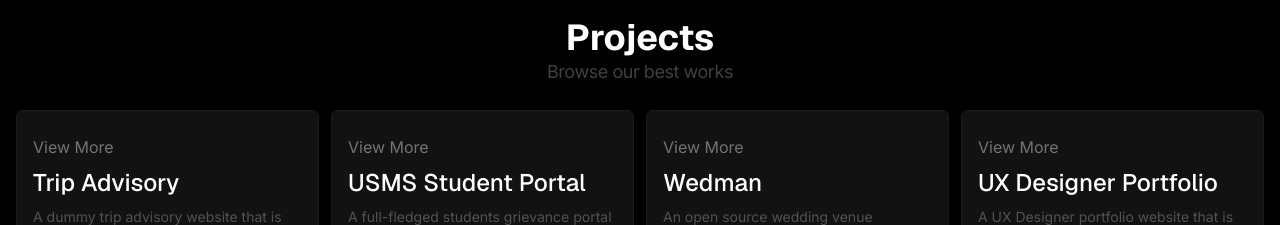
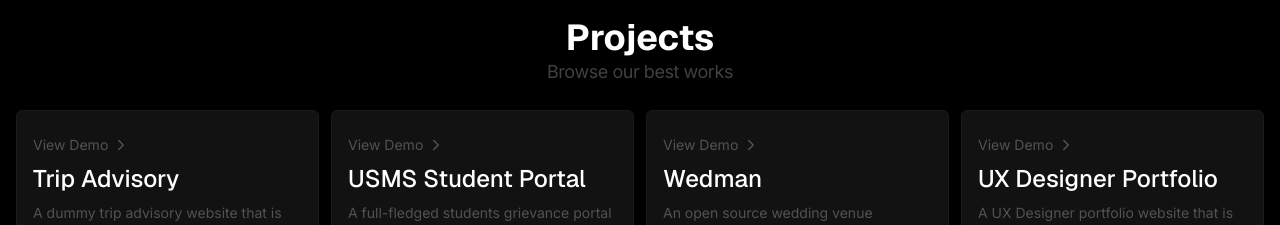
Before and after one commit to Codewith-ARK/arkiva-portfolio, a Next.js app: page / in a window 1280 px wide. Shown: the part 2320-2545 px from the top of the page. Built offline with nearby package versions, Linux system fonts and the light colour scheme.

Commit message:
[✨] added card link component

```diff
--- a/app/data/ProjectData.js
+++ b/app/data/ProjectData.js
@@ -24,7 +24,8 @@ const projects = [
     title: "UX Designer Portfolio",
     description: "A UX Designer portfolio website that is NOT responsive.",
     category: "Portfolio",
-    imgUrl: "/ux_designer_portfolio.png"
+    url: "",
+    imgUrl: "/ux_designer_portfolio.png",
   },
 ];
 
--- /dev/null
+++ b/components/CardLink.jsx
@@ -0,0 +1,15 @@
+import Link from 'next/link'
+import React from 'react'
+import { LuChevronRight } from 'react-icons/lu'
+
+export default function CardLink({text, url}) {
+  return (
+    <Link
+      className='link link-hover flex gap-1 items-center text-sm text-neutral-600 group-hover:text-neutral-500'
+      href={url}
+    >
+      {text}
+      <LuChevronRight className='relative left-0 group-hover:left-1 transition-all' size={18} />
+    </Link>
+  )
+}
--- a/components/Sections/Projects.jsx
+++ b/components/Sections/Projects.jsx
@@ -3,6 +3,7 @@ import SectionHeading from '../SectionHeading'
 import SectionSubHeading from '../SectionSubHeading'
 import projects from '@/app/data/ProjectData'
 import Image from 'next/image'
+import CardLink from '../CardLink'
 
 export default function Projects() {
   return (
@@ -26,9 +27,10 @@ export default function Projects() {
 
 function ProjectCard({ title, desc, imgUrl, websiteUrl }) {
   return (
-    <div className='px-4 py-6 border border-stone-900 bg-neutral-900/80 rounded-md flex flex-col gap-3 items-start justify-between'>
+    <div className='group px-4 py-6 border border-stone-900 bg-neutral-900/80 rounded-md flex flex-col gap-3 items-start justify-between'>
       <div className='flex flex-col gap-2'>
-        <a href={websiteUrl} className='text-neutral-500 link link-hover outline-offset-8'>View More</a>
+        {/* <a href={websiteUrl} className='text-neutral-500 link link-hover outline-offset-8'>View More</a> */}
+        <CardLink text={"View Demo"} url={websiteUrl}/>
         <h2 className='text-2xl font-medium'>{title}</h2>
         <p className='text-neutral-600 text-sm'>{desc}</p>
       </div>
--- a/components/Sections/Services.jsx
+++ b/components/Sections/Services.jsx
@@ -7,6 +7,7 @@ import { TbTools } from "react-icons/tb";
 import { TbWorldSearch } from "react-icons/tb";
 import SectionHeading from '../SectionHeading';
 import SectionSubHeading from '../SectionSubHeading';
+import CardLink from '../CardLink';
 
 export default function Services() {
   return (
@@ -57,7 +58,7 @@ function ServiceCard({ icon, title, desc, url, features }) {
   return (
     <div>
       <div className='relative w-full h-[380px] lg:grayscale hover:grayscale-0 group bg-neutral-900/80 px-6 py-6 rounded-sm overflow-hidden flex flex-col gap-2 cursor-pointer transition-all ease-out'>
-        <Link className='link link-hover flex gap-1 items-center text-sm text-neutral-600 group-hover:text-neutral-500' href={"#"}>View Details <LuChevronRight className='relative left-0 group-hover:left-1 transition-all' size={18} /></Link>
+      <CardLink text={"View Details"} url={"#"}/>
         <h2 className='text-2xl font-medium'>{title ? title : "Web Development"}</h2>
         {icon
           ? icon
```
